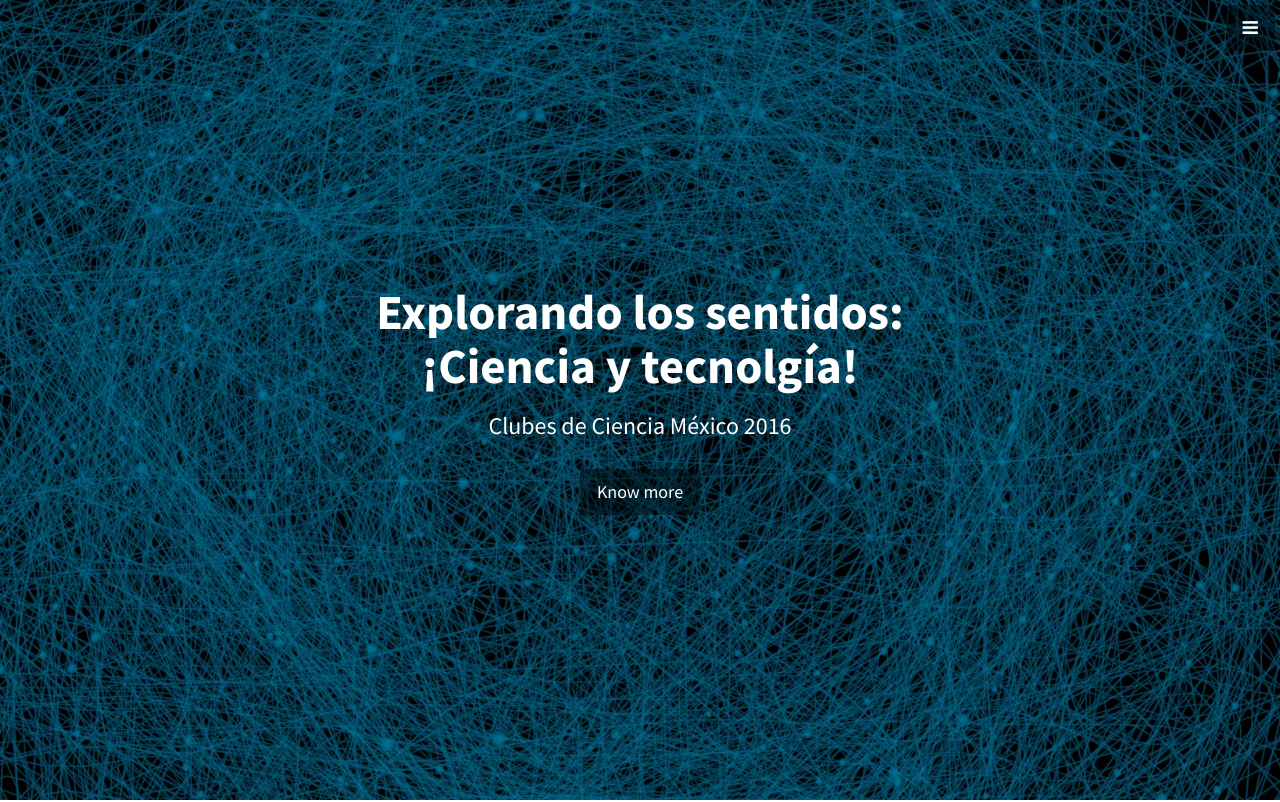
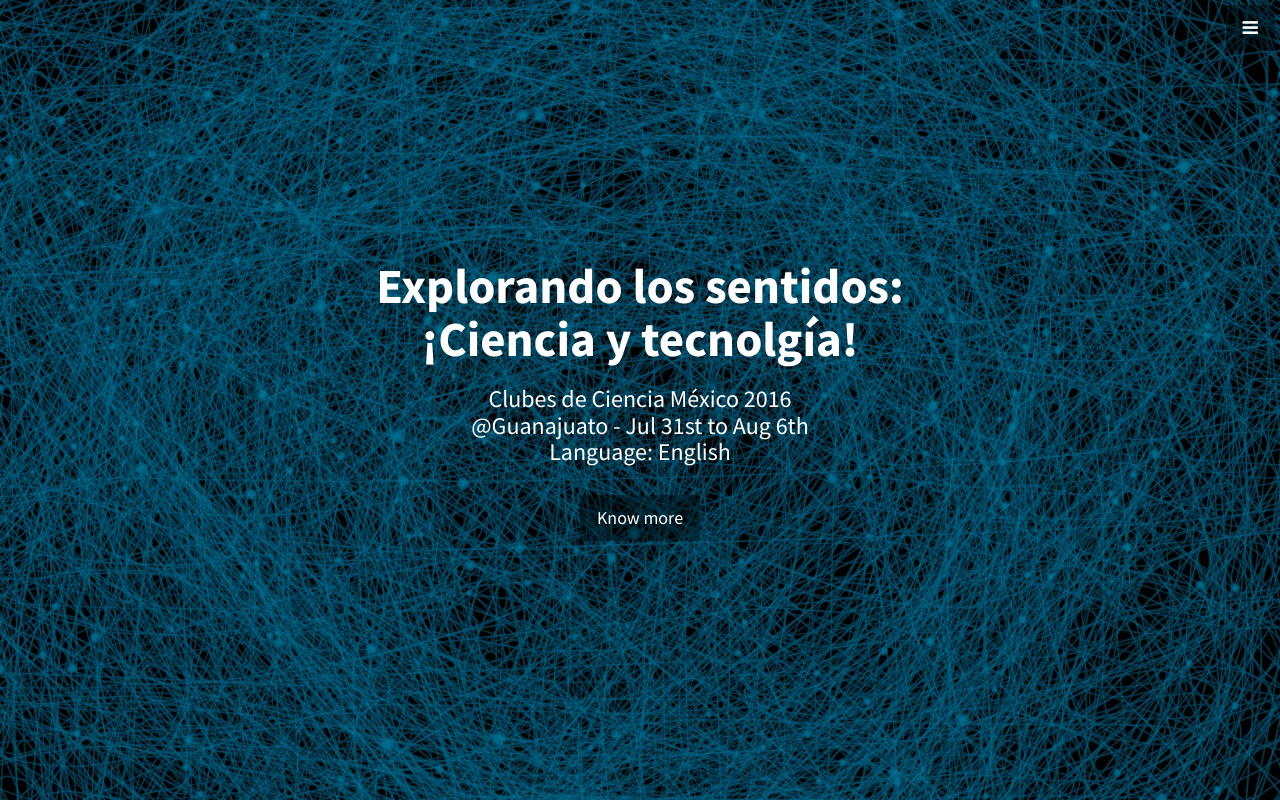
Before and after one commit to RodolfoFerro/ExplorandoLosSentidos, a plain HTML site: page index.html in a window 1280 px wide. Shown: the top 802 px of the page. Drawn offline with Linux system fonts and the light colour scheme.

Commit message:
Update site

```diff
--- a/index.html
+++ b/index.html
@@ -65,7 +65,7 @@
     <header id="top" class="header">
         <div class="text-vertical-center">
             <h1>Explorando los sentidos: <br>¡Ciencia y tecnolgía!</h1>
-            <h3>Clubes de Ciencia México 2016</h3>
+            <h3>Clubes de Ciencia México 2016<br>@Guanajuato - Jul 31st to Aug 6th <br>Language: English</h3>
             <br>
             <a href="#about" class="btn btn-dark btn-lg">Know more</a>
         </div>
```
